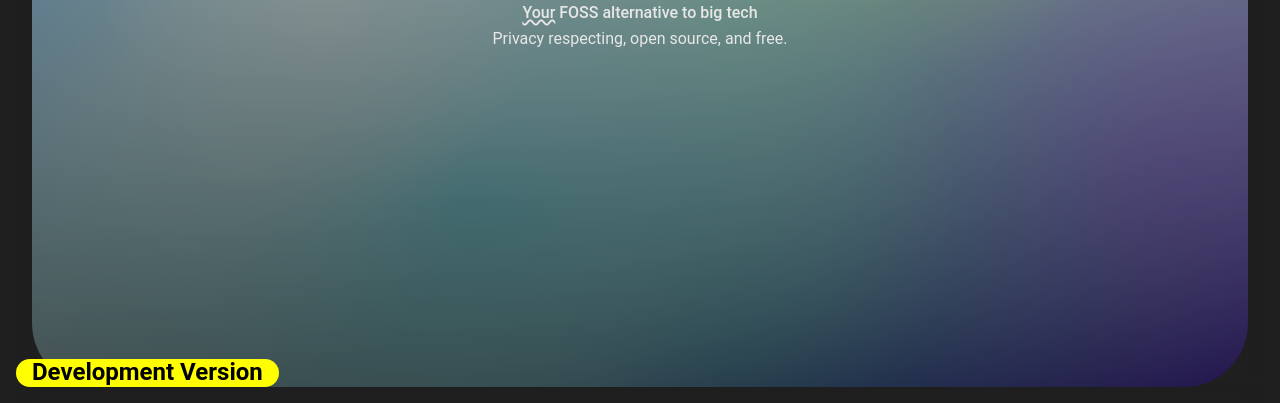
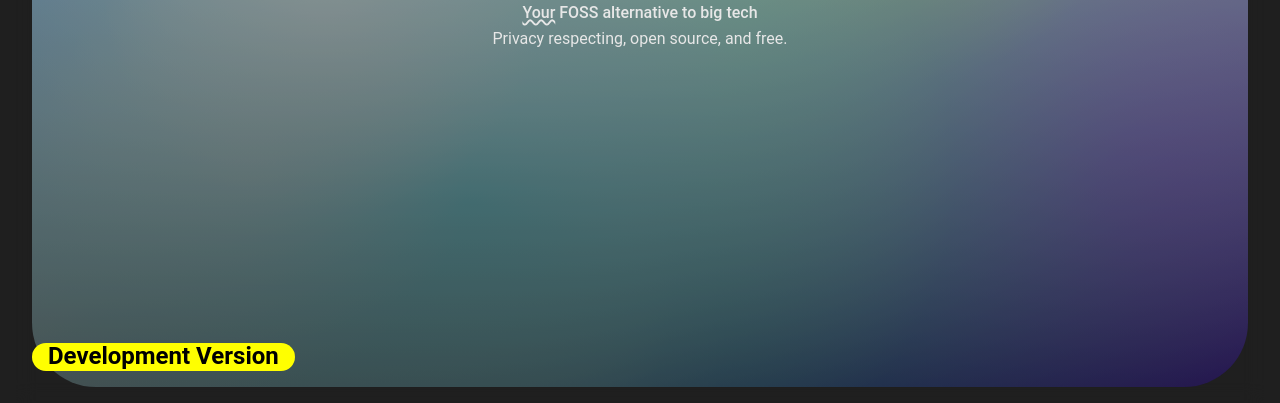
Before and after one commit to kyvex-epic/suite, a website built with Parcel: page index.html in a window 1280 px wide. Shown: the part 397-800 px from the top of the page. Built offline with nearby package versions, Linux system fonts and the light colour scheme.

Commit message:
Moved .banner

```diff
--- a/css/index.scss
+++ b/css/index.scss
@@ -239,8 +239,8 @@ main {
 
   position: fixed;
 
-  bottom: 1em;
-  left: 1em;
+  bottom: 2em;
+  left: 2em;
   padding: 0 1em;
   border-radius: 1em;
 
```
Also changed, not shown: css/index.css.
